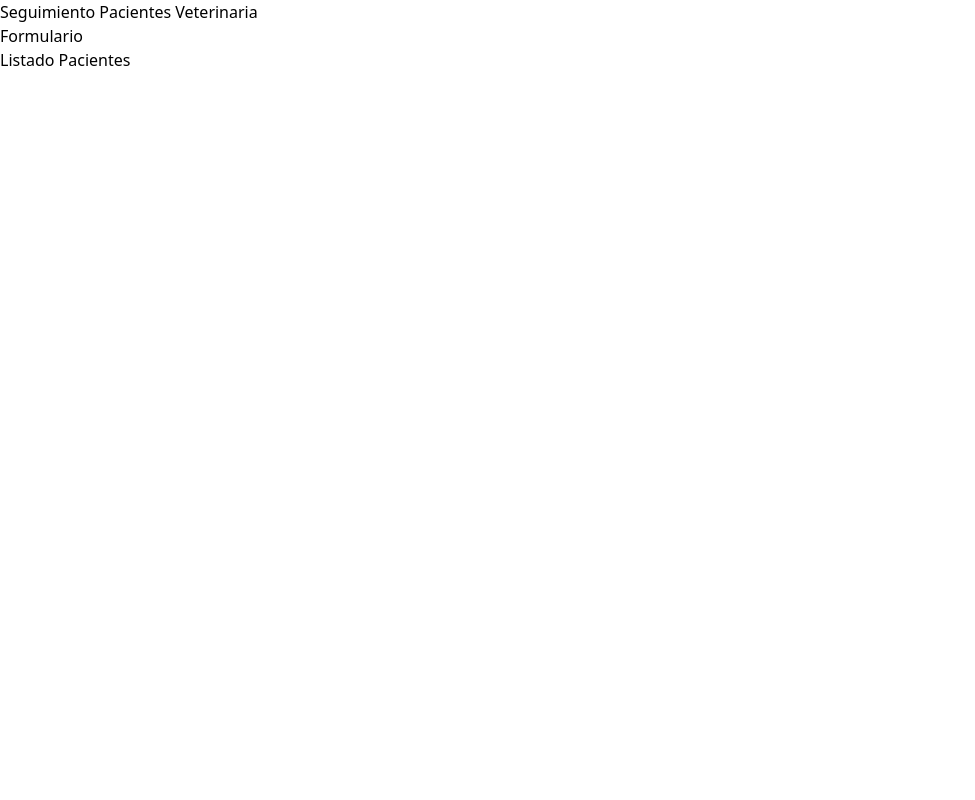
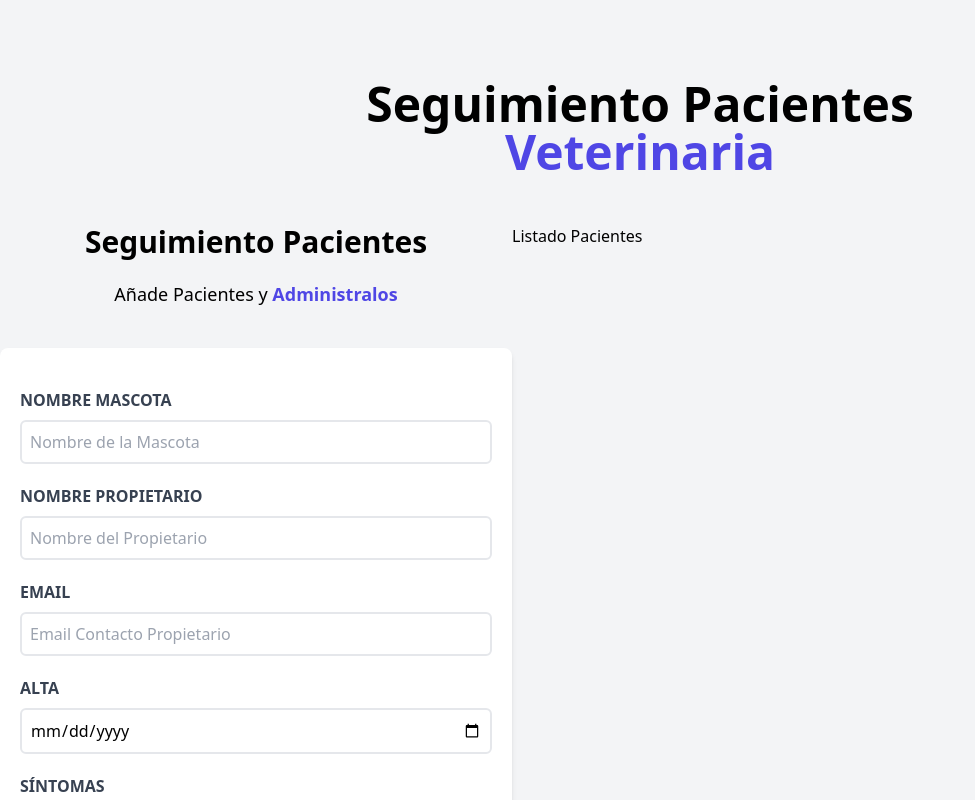
Before and after one commit to Diegoabustos/citas-react-ts, a React (Vite) app: page / in a window 1280 px wide. Shown: the top 800 px of the page, without its empty margins (0-975 px from the left). Built offline with nearby package versions, Linux system fonts and the light colour scheme.

Commit message:
create inputs of form

```diff
--- a/src/App.tsx
+++ b/src/App.tsx
@@ -7,8 +7,11 @@
   return (
     <div className="container mx-auto mt-20">
       <Header />
-      <Formulario />
-      <ListadoPacientes />
+      <div className="mt-12 md:flex">
+        <Formulario />
+        <ListadoPacientes />
+
+      </div>
     </div>
   )
 };
--- a/src/components/Formulario.tsx
+++ b/src/components/Formulario.tsx
@@ -1,11 +1,92 @@
-import React from 'react'
+import React from "react";
 
 const Formulario = () => {
   return (
-    <div className='' >
-        <h2>Formulario</h2>
+    <div className="md:w-1/2 lg:w-2/5">
+      <h2 className="font-black text-3xl text-center">Seguimiento Pacientes</h2>
+
+      <p className="text-lg mt-5 text-center mb-10">
+        Añade Pacientes y {""}
+        <span className="text-indigo-600 font-bold">Administralos</span>
+      </p>
+
+      <form action="" className="bg-white shadow-md rounded-lg py-10 px-5 mb-10">
+        <div className="mb-5">
+          <label
+            className="block text-gray-700 uppercase font-bold"
+            htmlFor="mascota"
+          >
+            Nombre Mascota
+          </label>
+          <input
+            id="mascota"
+            type="text"
+            placeholder="Nombre de la Mascota"
+            className="border-2 w-full p-2 mt-2 placeholder-gray-400 rounded-md"
+          />
+        </div>
+        <div className="mb-5">
+          <label
+            className="block text-gray-700 uppercase font-bold"
+            htmlFor="propietario"
+          >
+            Nombre Propietario
+          </label>
+          <input
+            id="propietario"
+            type="text"
+            placeholder="Nombre del Propietario"
+            className="border-2 w-full p-2 mt-2 placeholder-gray-400 rounded-md"
+          />
+        </div>
+        <div className="mb-5">
+          <label
+            className="block text-gray-700 uppercase font-bold"
+            htmlFor="email"
+          >
+            Email
+          </label>
+          <input
+            id="email"
+            type="email"
+            placeholder="Email Contacto Propietario"
+            className="border-2 w-full p-2 mt-2 placeholder-gray-400 rounded-md"
+          />
+        </div>
+        <div className="mb-5">
+          <label
+            className="block text-gray-700 uppercase font-bold"
+            htmlFor="alta"
+          >
+            Alta
+          </label>
+          <input
+            id="alta"
+            type="date"
+            className="border-2 w-full p-2 mt-2 placeholder-gray-400 rounded-md"
+          />
+        </div>
+        <div className="mb-5">
+          <label
+            className="block text-gray-700 uppercase font-bold"
+            htmlFor="sintomas"
+          >
+            Síntomas
+          </label>
+          <textarea
+            name=""
+            id="sintomas"
+            placeholder="Describe los síntomas"
+          ></textarea>
+        </div>
+        <input
+          type="submit"
+          className="bg-indigo-600 w-full p-3 text-white uppercase font-bold hover:bg-indigo-700 cursor-pointer transition-COLORS"
+          value="Agregar Paciente"
+        />
+      </form>
     </div>
-  )
-}
+  );
+};
 
-export default Formulario
+export default Formulario;
--- a/src/components/Header.tsx
+++ b/src/components/Header.tsx
@@ -1,7 +1,8 @@
 function Header() {
   return (
     <h1 className="font-black text-5xl text-center md:w-1/2 w-2/3 mx-auto">
-      Seguimiento Pacientes {''} <span className="text-indigo-600">Veterinaria</span>
+      Seguimiento Pacientes {""}{" "}
+      <span className="text-indigo-600">Veterinaria</span>
     </h1>
   );
 }
--- a/src/components/ListadoPacientes.tsx
+++ b/src/components/ListadoPacientes.tsx
@@ -2,7 +2,7 @@
 
 const ListadoPacientes = () => {
   return (
-    <div>
+    <div className='w-1/2 lg:w-3/5' >
         <h2>Listado Pacientes</h2>
     </div>
   )
--- a/tailwind.config.js
+++ b/tailwind.config.js
@@ -1,6 +1,6 @@
 module.exports = {
-  purge: ["./index.html", "./src/**/*.{tsx}"],
-  content: [],
+  purge: ["./index.html", "./src/**/*.{html,ts,tsx}", "./src/*.{ts,tsx}"],
+  content: ["./index.html", "./src/**/*.{html,ts,tsx}", "./src/*.{ts,tsx}"],
   theme: {
     extend: {},
   },
```
